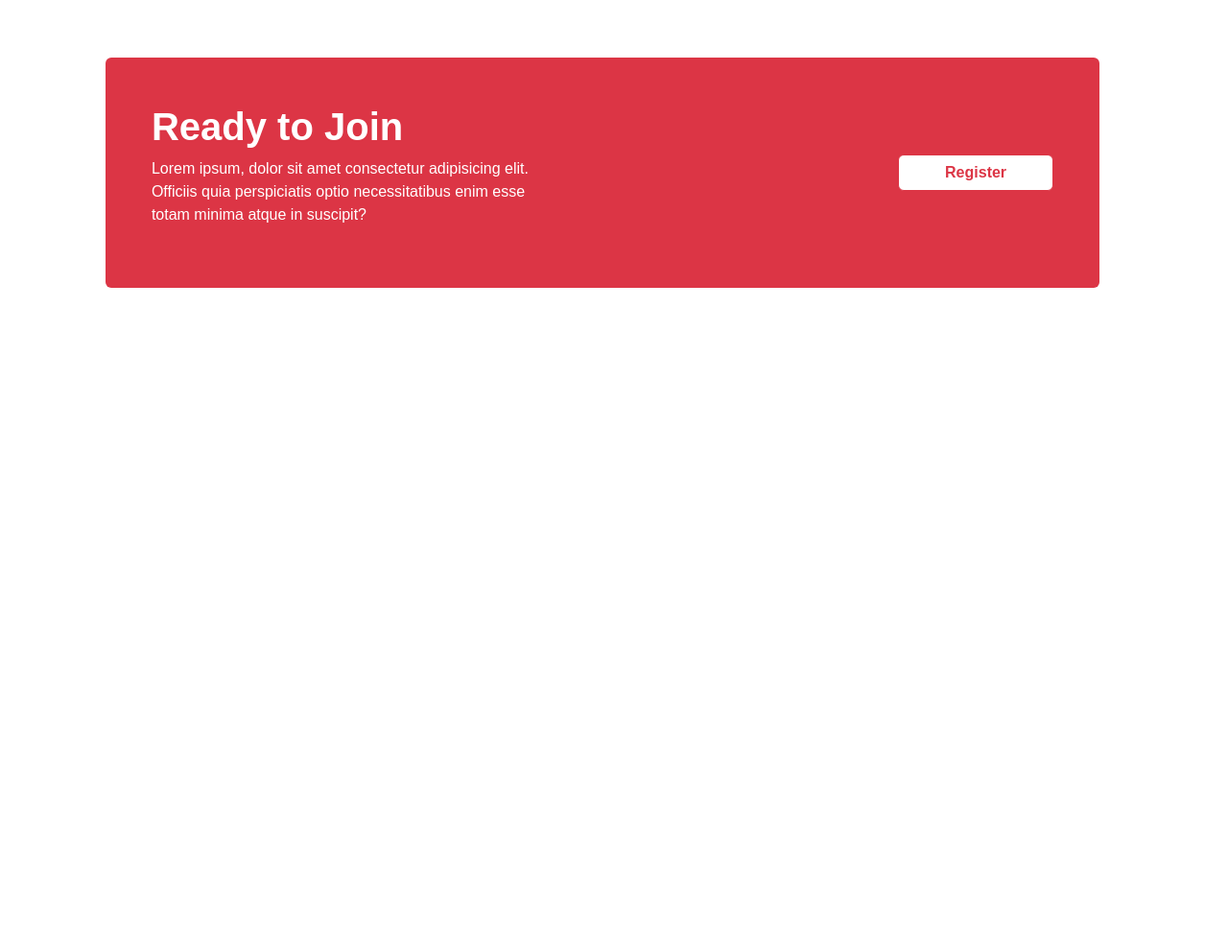
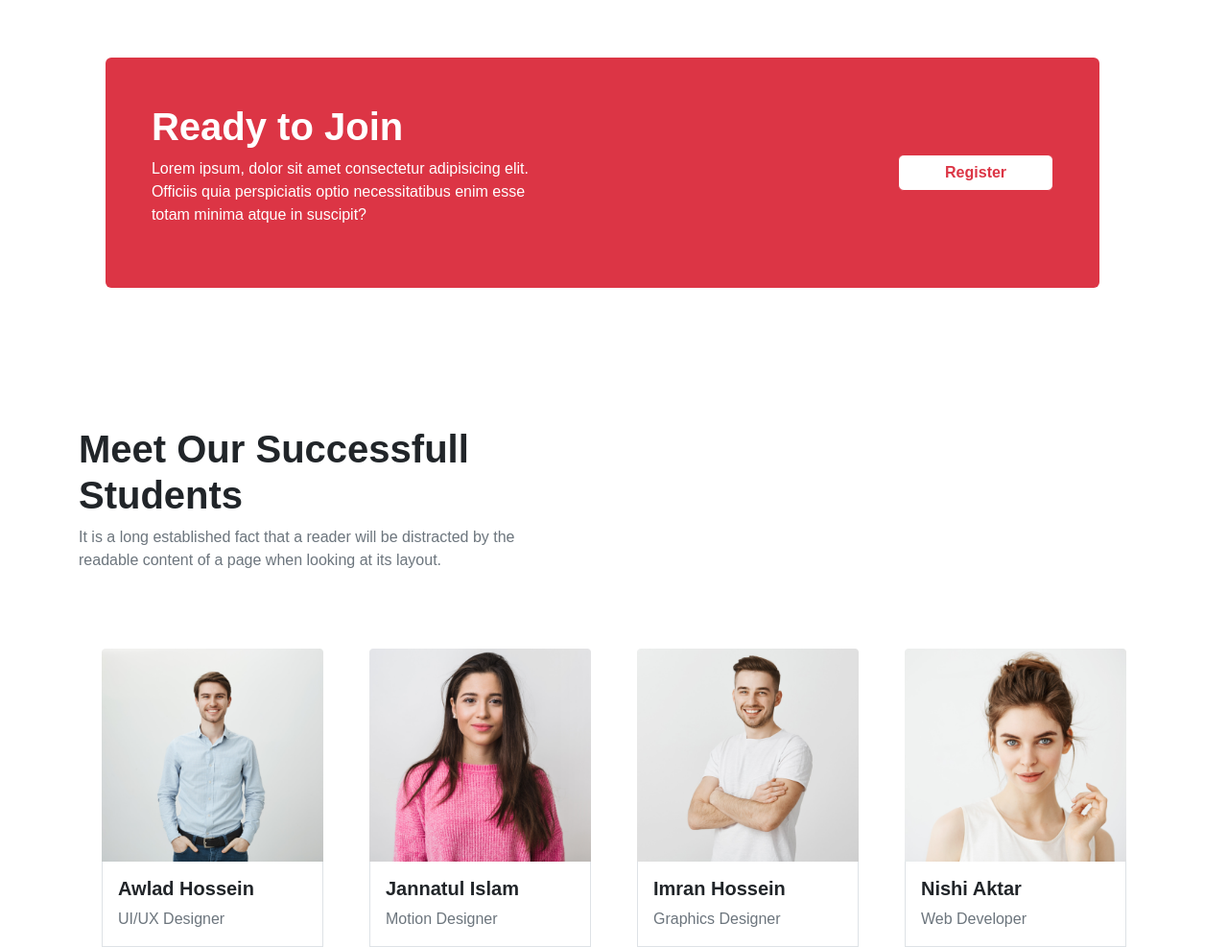
Before and after one commit to AbuSufianTutul/course-trap, a plain HTML site: page index.html in a window 1280 px wide. Shown: the part 2425-3412 px from the top of the page at 96% size. Before the commit the page ends 2725 px from the top, so only its background shows below. Drawn offline with nearby package versions, Linux system fonts and the light colour scheme; a web font is replaced by a local one.

Commit message:
Fourth Commit

```diff
--- a/index.html
+++ b/index.html
@@ -244,6 +244,56 @@
 </section>
 <!-- Section:4 (Ready to join and modal Section) End -->
 
+<!-- Section:5 (Meet Our Successfull Section) Start -->
+<section>
+
+  <div class="my-5 pt-5 pb-3">
+    <h1 class="mt-5 fw-bold">Meet Our Successfull <br>Students</h1>
+  <p class="text-muted">It is a long established fact that a reader will be distracted by the <br> readable content of a page when looking at its layout.</p>
+  </div>
+  <div class="container px-4 text-center">
+    <div class="row gx-5">
+      <div class="col-lg-3 col-md-6 col-sm-12">
+       <div class="">
+        <img class="img-fluid" src="images/student/student-1.png" alt="">
+        <div class="border-start border-end border-bottom ps-3">
+          <h5 class="fw-bold text-start pt-3">Awlad Hossein</h5>
+        <p class="text-muted text-start">UI/UX Designer</p>
+        </div>
+       </div>
+      </div>
+      <div class="col-lg-3 col-md-6 col-sm-12">
+       <div class="">
+        <img class="img-fluid" src="images/student/student-2.png" alt="">
+        <div class="border-start border-end border-bottom ps-3">
+          <h5 class="fw-bold text-start pt-3">Jannatul Islam</h5>
+        <p class="text-muted text-start">Motion Designer</p>
+        </div>
+      </div>
+      </div>
+      <div class="col-lg-3 col-md-6 col-sm-12">
+       <div class="">
+        <img class="img-fluid" src="images/student/student-3.png" alt="">
+        <div class="border-start border-end border-bottom ps-3">
+          <h5 class="fw-bold text-start pt-3">Imran Hossein</h5>
+        <p class="text-muted text-start">Graphics Designer</p>
+        </div>
+      </div>
+      </div>
+      <div class="col-lg-3 col-md-6 col-sm-12">
+       <div class="">
+        <img class="img-fluid" src="images/student/student-4.png" alt="">
+        <div class="border-start border-end border-bottom ps-3">
+          <h5 class="fw-bold text-start pt-3">Nishi Aktar</h5>
+        <p class="text-muted text-start">Web Developer</p>
+        </div>
+      </div>
+      </div>
+
+    </div>
+  </div>
+</section>
+<!-- Section:5 (Meet Our Successfull Section) End -->
     <script src="https://cdn.jsdelivr.net/npm/bootstrap@5.2.0/dist/js/bootstrap.bundle.min.js"></script>
 </body>
 </html>
```
Also changed, not shown: style.css (line endings or trailing spaces).
